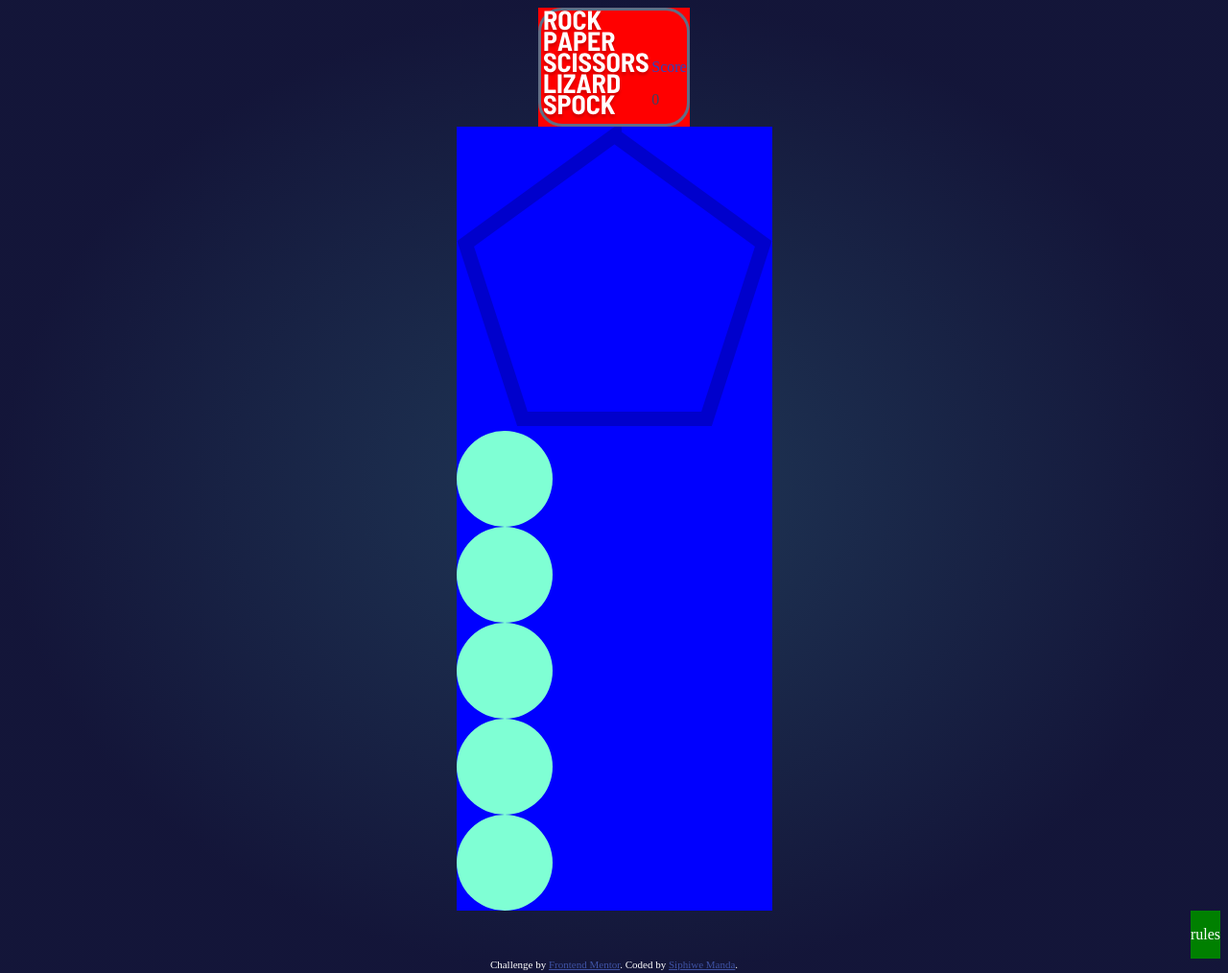
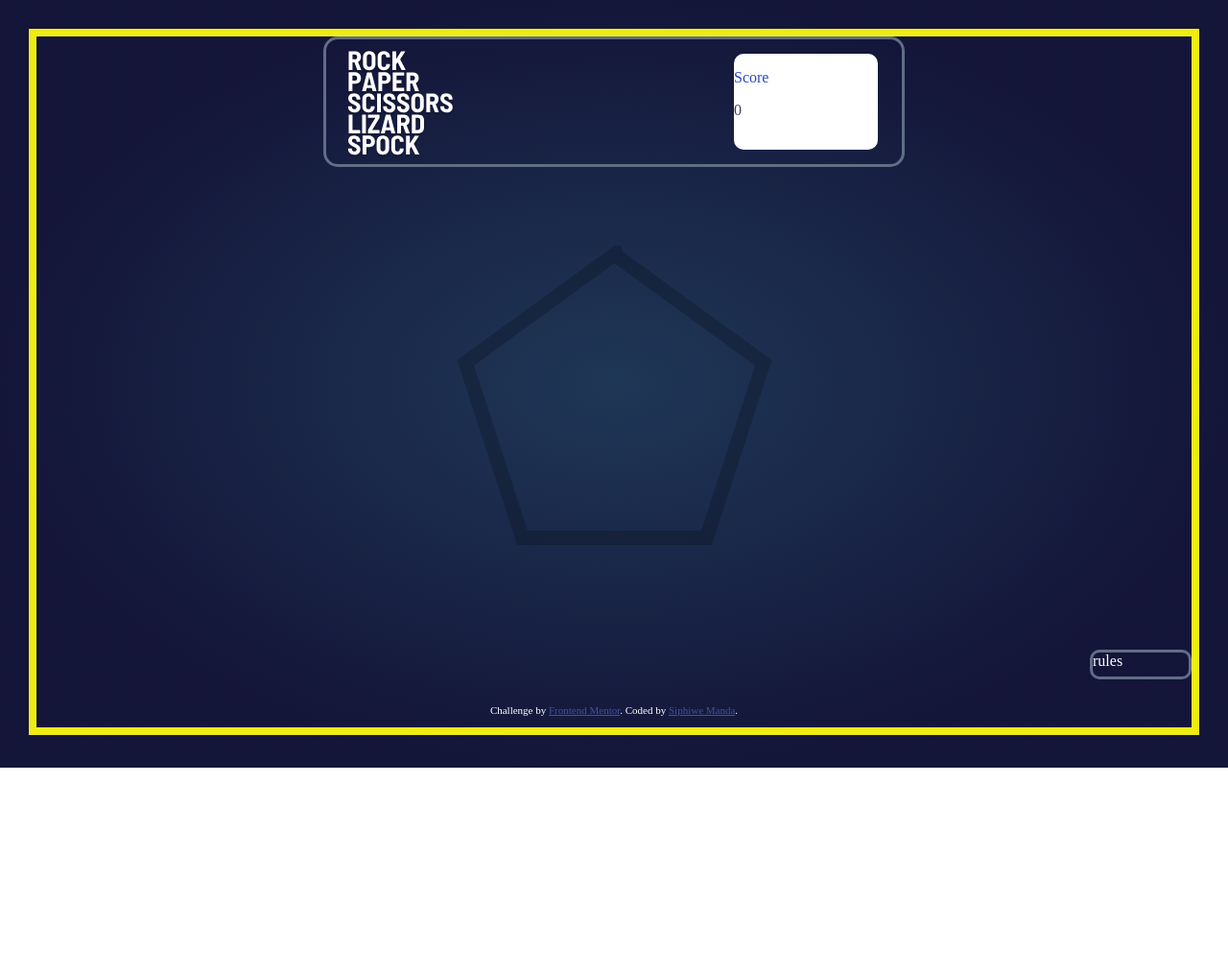
Before and after one commit to siphiwemanda/Rock_paper_scissors, a plain HTML site: page index.html in a window 1280 px wide. Shown: the whole page at 96% size. After the commit the page ends 800 px from the top, so only its background shows below. Drawn offline with Linux system fonts and the light colour scheme.

Commit message:
Refactor for css Grid

```diff
--- a/css/style.css
+++ b/css/style.css
@@ -4,6 +4,7 @@ html {
 body {
 
    background: radial-gradient(closest-side,hsl(214, 47%, 23% ), hsl(237, 49%, 15%)) ;
+    padding: 30px;
 
 }
 
@@ -14,45 +15,31 @@ p{
     font-size: 11px;
     text-align: center;
     color: white;
+
 }
 
 .item-attribution a{
     color: hsl(228, 45%, 44%);
 }
 
-.flex-container{
-    display: flex;
-    flex-direction: column;
-}
-.item-Logo{
-    align-self: center;
-}
-.item-Main{
-    align-self: center;
-}
-.item-Rules{
-    align-self: flex-end;
-}
-
-.Logo-Section{
-    display:flex;
-    border-style:solid;
-    border-color: hsl(217, 16%, 45%);
-    border-radius:25px;
-
-
-}
-
-
 
 
 .Score{
-   align-self:flex-end;
+
+    background-color: white;
+    border-radius: 10px;
+    justify-self: center;
+    align-self: center;
+    width: 150px;
+    height: 100px;
 
 }
 
 .Logo-IMG{
-    align-self:flex-start;
+    align-self: end;
+    grid-row-gap: 10px;
+    padding-left: 20px;
+
 }
 #score-number{
     color:hsl(229, 25%, 31%)
@@ -66,3 +53,43 @@ p{
     width: 100px;
     height: 100px;
 }
+
+
+
+.Container{
+    height:90vh;
+    outline: 8px solid #efeb14;
+    display: grid;
+    grid-template-rows: 130px 20fr 1fr  1fr ;
+    grid-row-gap: 10px;
+}
+.item-Logo{
+
+    width: 600px;
+    height: 130px;
+    border-style:solid;
+    border-color: hsl(217, 16%, 45%);
+    border-radius:15px;
+    justify-self: center;
+    display: grid;
+    grid-template-columns:2fr 1fr;
+
+
+}
+.item-Main{
+    justify-self: center;
+    align-self: center;
+
+}
+.item-Rules{
+    align-self: end;
+    justify-self: end;
+}
+
+.item-Rules p {
+    border-style:solid;
+    border-color: hsl(217, 16%, 45%);
+    border-radius:10px;
+    width: 100px;
+    height: 25px;
+}
--- a/index.html
+++ b/index.html
@@ -11,32 +11,26 @@
 <body>
 
 
-<div class="flex-container" >
-<div class="item-Logo" style="background: red;">
-    <div class="Logo-Section">
+<div class="Container" >
+
+<div class="item-Logo">
        <div class="Logo-IMG">
            <img src="images/logo-bonus.svg" alt="logo">
-           </div>
+       </div>
 
         <div class="Score">
             <p id="score-text">Score</p>
             <p id="score-number">0</p>
         </div>
-    </div>
+</div>
 
+
+<div class="item-Main">
+<img src="images/bg-pentagon.svg" alt="pentagon">
 </div>
-<div class="item-Main" style="background: blue;">
-<img src="images/bg-pentagon.svg" alt="pentagon">
-    <div class="circle"></div>
-    <div class="circle"></div>
-    <div class="circle"></div>
-    <div class="circle"></div>
-    <div class="circle"></div>
-</div>
-<div class="item-Rules" style="background: green;">
+<div class="item-Rules">
    <p>rules</p>
 </div>
-
 <div class="item-attribution">
     Challenge by <a href="https://www.frontendmentor.io?ref=challenge" target="_blank">Frontend Mentor</a>.
     Coded by <a href="#">Siphiwe Manda</a>.
```
